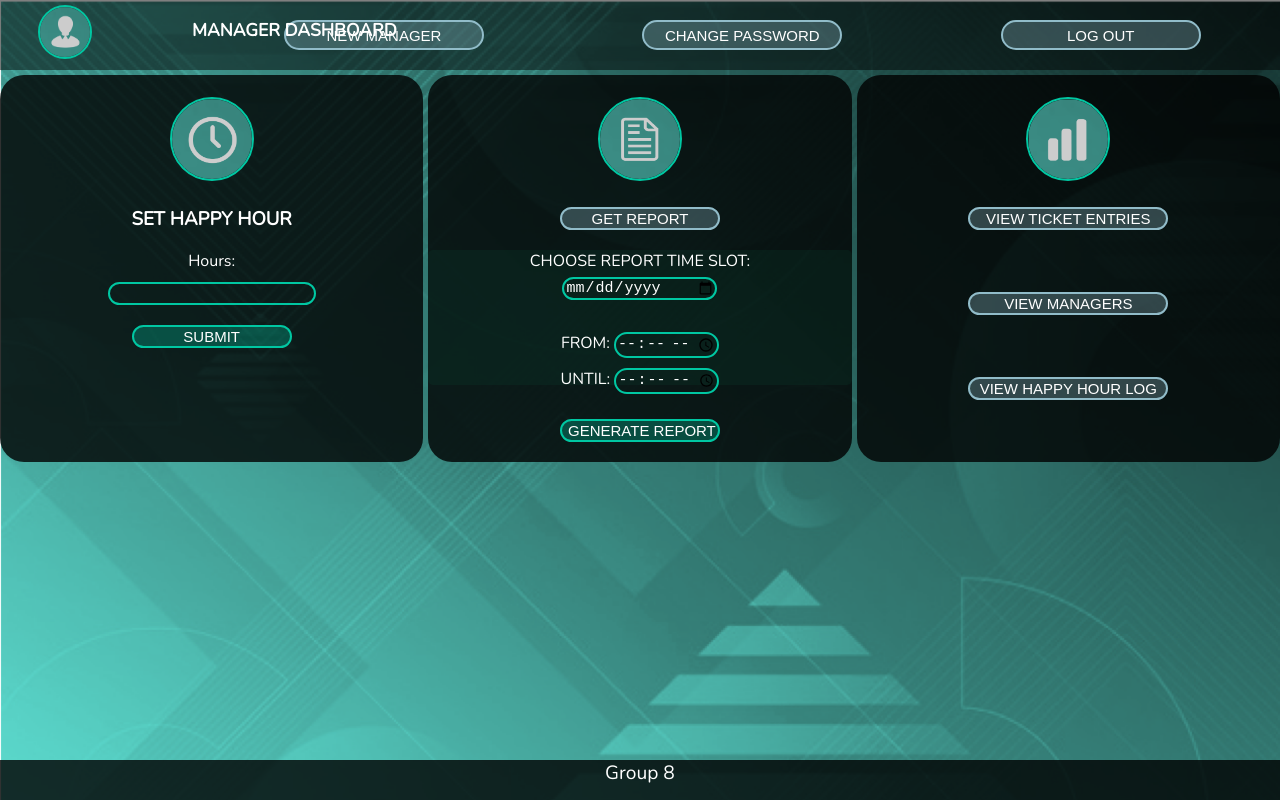
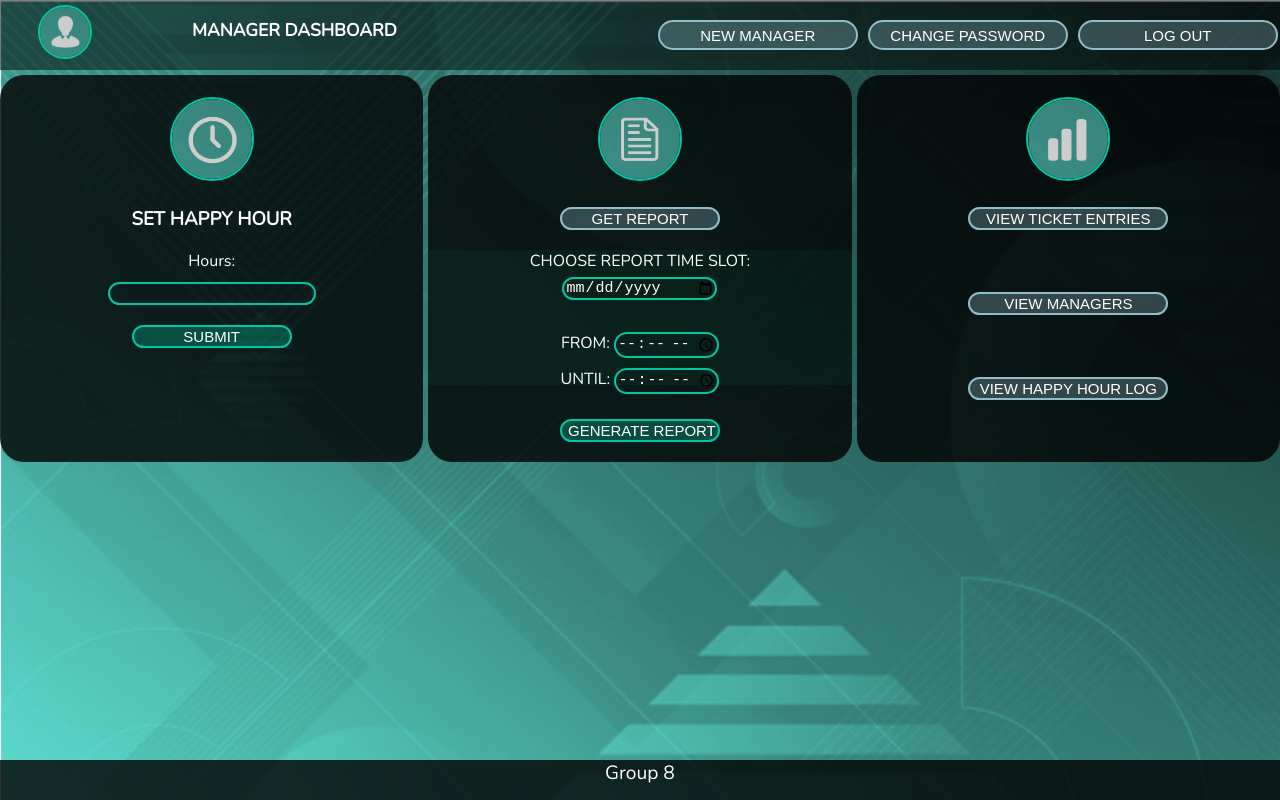
Before and after one commit to Kxiru/Car-Park-System-Application, a website: page CarParkSystem/public/managerLanding.html in a window 1280 px wide. Drawn offline with nearby package versions, Linux system fonts and the light colour scheme.

Commit message:
Fixed 3 managerial settings in headbar, however this is not scalable

```diff
--- a/CarParkSystem/public/css/style.css
+++ b/CarParkSystem/public/css/style.css
@@ -54,6 +54,25 @@ html {
     overflow-x: auto;
     overflow-y: hidden;
     display: flex;
+}
+
+
+.grid-title input[type = "button"]{
+    border: 0;
+    background: rgba(145,188,201,0.3);
+    display: block;
+    margin: 20px 5px;
+    font-size: 15px;
+    text-align: center;
+    border: 2px solid #91bcc9;
+    width: 200px;
+    outline: none;
+    color: white;
+    border-radius: 24px;
+    transition: 0.2s;
+
+    position: relative;
+    left: 35%;
 }
 
 .title-buttons {
@@ -418,7 +437,7 @@ input[type = "number"] {
 
 }
 
-.box input[type = "button"], .grid-title input[type = "button"], .grid-content-a input[type = "button"], .grid-sidebar input[type = "button"] {
+.box input[type = "button"], .grid-content-a input[type = "button"], .grid-sidebar input[type = "button"] {
     border: 0;
     background: rgba(145,188,201,0.3);
     display: block;
@@ -488,7 +507,7 @@ input[type = "number"] {
     background: rgba(0,199,163,0.7);
 }
 
-.box input[type = "button"], .grid-title input[type = "button"], .grid-content-b input[type = "button"], .grid-sidebar input[type = "button"] {
+.box input[type = "button"], .grid-content-b input[type = "button"], .grid-sidebar input[type = "button"] {
     border: 0;
     background: rgba(145,188,201,0.3);
     display: block;
```
